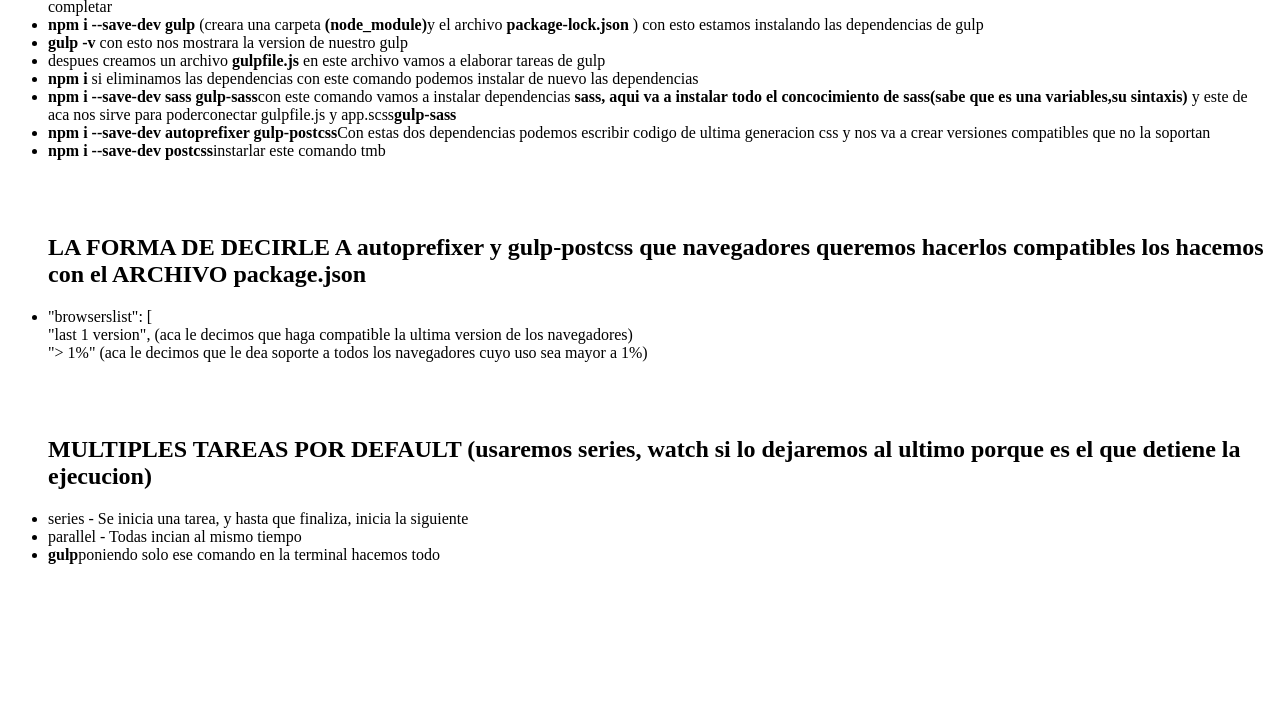
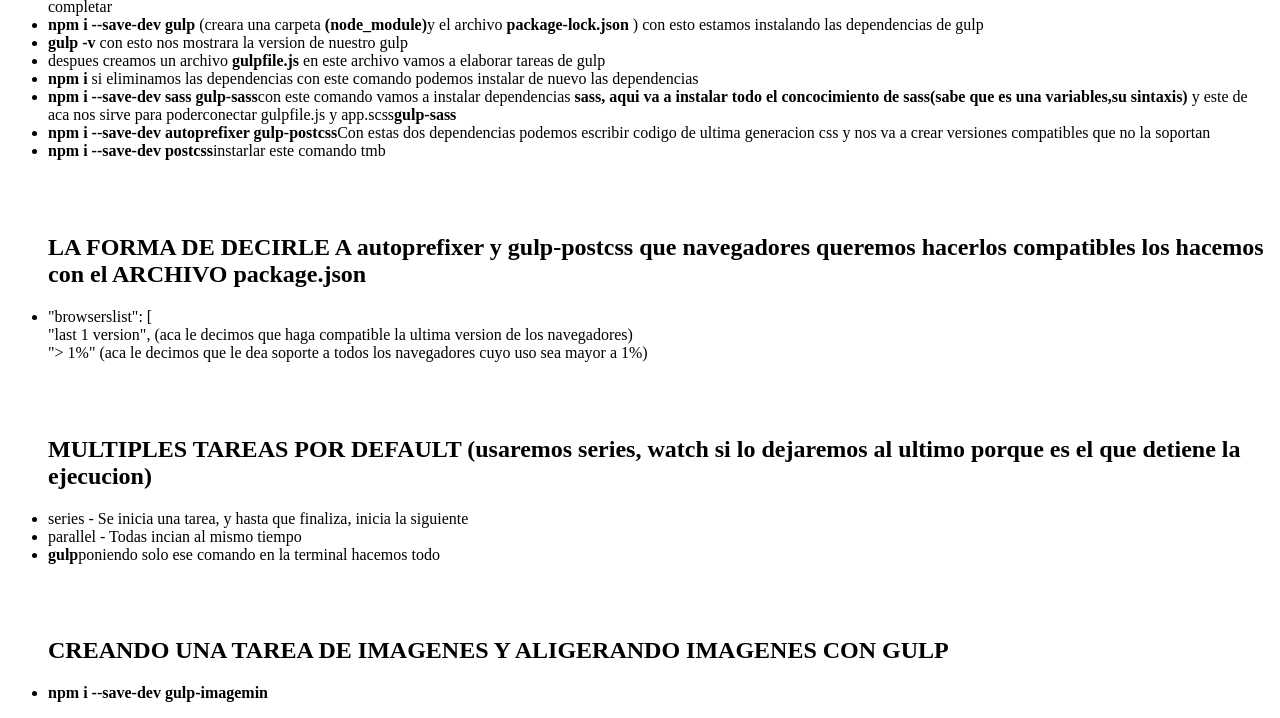
Before and after one commit to Angelodeve/CSS-La-Gu-a-Completa-Flexbox--CSS-Grid--SASS--20proyectos, a plain HTML site: page 17_Introducción_a_SASS_y_Gulp_Creando_un_Workflow_profesional_desde_cero/Primeros-Pasos-con-Gulp-e-instalar-Dependencias.html in a window 1280 px wide. Shown: the part 100-818 px from the top of the page. Drawn offline with Linux system fonts and the light colour scheme.

Commit message:
version 5 20 proyectos html y css

```diff
--- a/17_Introducción_a_SASS_y_Gulp_Creando_un_Workflow_profesional_desde_cero/Primeros-Pasos-con-Gulp-e-instalar-Dependencias.html
+++ b/17_Introducción_a_SASS_y_Gulp_Creando_un_Workflow_profesional_desde_cero/Primeros-Pasos-con-Gulp-e-instalar-Dependencias.html
@@ -31,6 +31,10 @@
               <li>series  -  Se inicia una tarea, y hasta que finaliza, inicia la siguiente</li>
               <li> parallel - Todas incian al mismo tiempo</li>
               <li><b>gulp</b>poniendo solo ese comando en la terminal hacemos todo</li>
+               <br> <br> <br>
+
+               <h2>CREANDO UNA TAREA DE IMAGENES Y ALIGERANDO IMAGENES CON GULP</h2>
+                <li><b>npm i --save-dev gulp-imagemin</b></li>
              </ul>
 
          </div>
```
